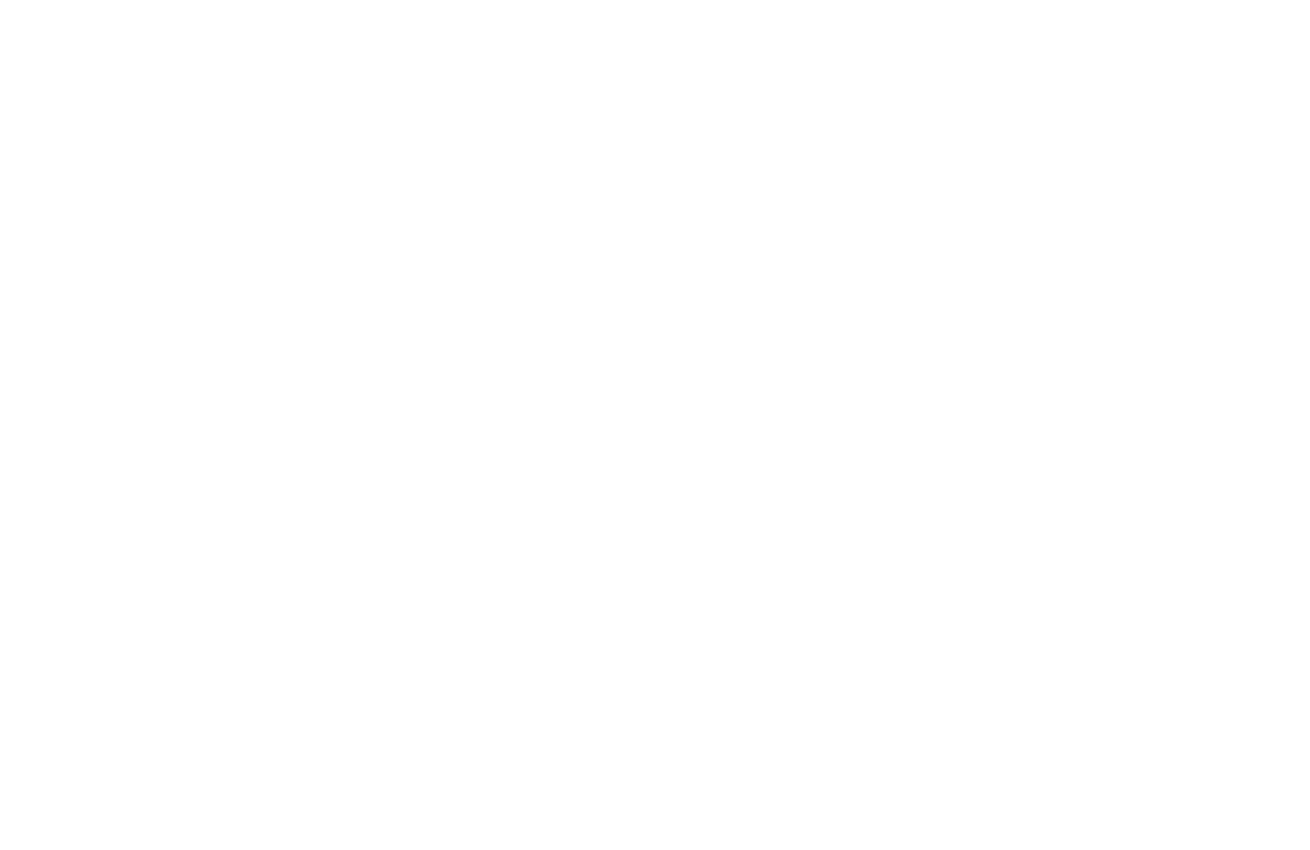
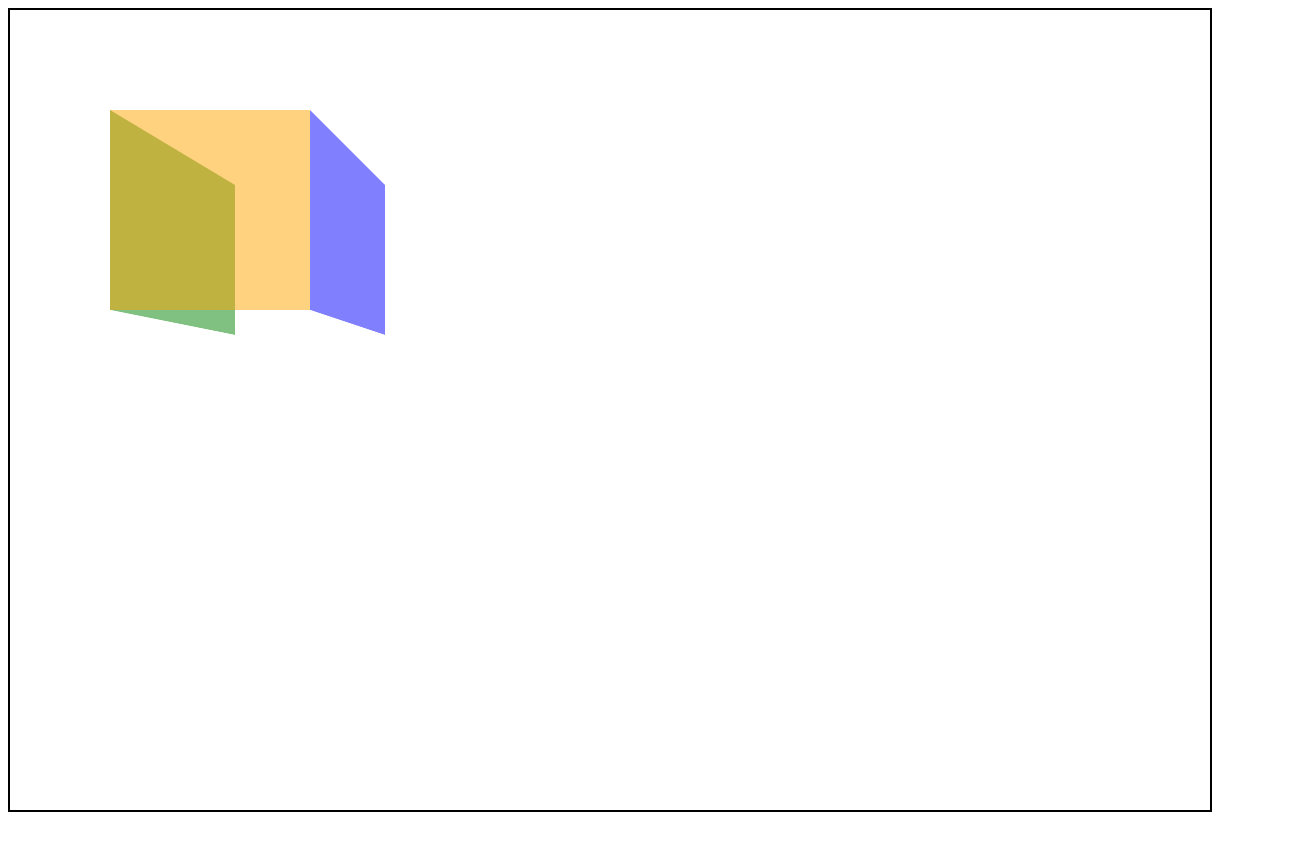
Before and after one commit to tritonZZZ/SMK_WebProject_003, a plain HTML site: page index.html in a window 1280 px wide. Shown: the whole page, 1310 px wide, since content can reach past the window. Before the commit the page ends 800 px from the top, so only its background shows below. Drawn offline with Linux system fonts and the light colour scheme.

Commit message:
Cube almost done

```diff
--- a/index.html
+++ b/index.html
@@ -8,7 +8,11 @@
 	</head>
 	<body>
 		<div id=container>
-			<div id="world"></div>
+			<div id="world">
+				<div id="element1"></div>
+				<div id="element2"></div>
+				<div id="element3"></div>
+			</div>
 			<div id="player"></div>
 		</div>
 	</body>
--- a/style.css
+++ b/style.css
@@ -0,0 +1,54 @@
+#container {
+	position: absolute;
+	width: 1200px;
+	height: 800px;
+	border: 2px solid black;
+	perspective: 600px;
+}
+
+#world {
+	position: absolute;
+	height: inherit;
+	width: inherit;
+	transform-style: preserve-3d;
+	transform: translate3d(100px, 100px, 0px);
+}
+
+#element1 {
+	position: absolute;
+	height: 200px;
+	width: 200px;
+	background: orange;
+	opacity: 0.5;
+	transform:
+		rotateX(0deg)
+		rotateY(0deg)
+		rotateZ(0deg)
+		translate3d(0px, 0px, 0px);
+}
+
+#element2 {
+	position: absolute;
+	height: 200px;
+	width: 200px;
+	background: green;
+	opacity: 0.5;
+	transform:
+		rotateX(0deg)
+		rotateY(90deg)
+		rotateZ(0deg)
+		translate3d(100px, 0px, -100px);
+}
+
+#element3 {
+	position: absolute;
+	height: 200px;
+	width: 200px;
+	background: blue;
+	opacity: 0.5;
+	transform:
+		rotateX(0deg)
+		rotateY(90deg)
+		rotateZ(0deg)
+		translate3d(100px, 0px, 100px);
+}
```
